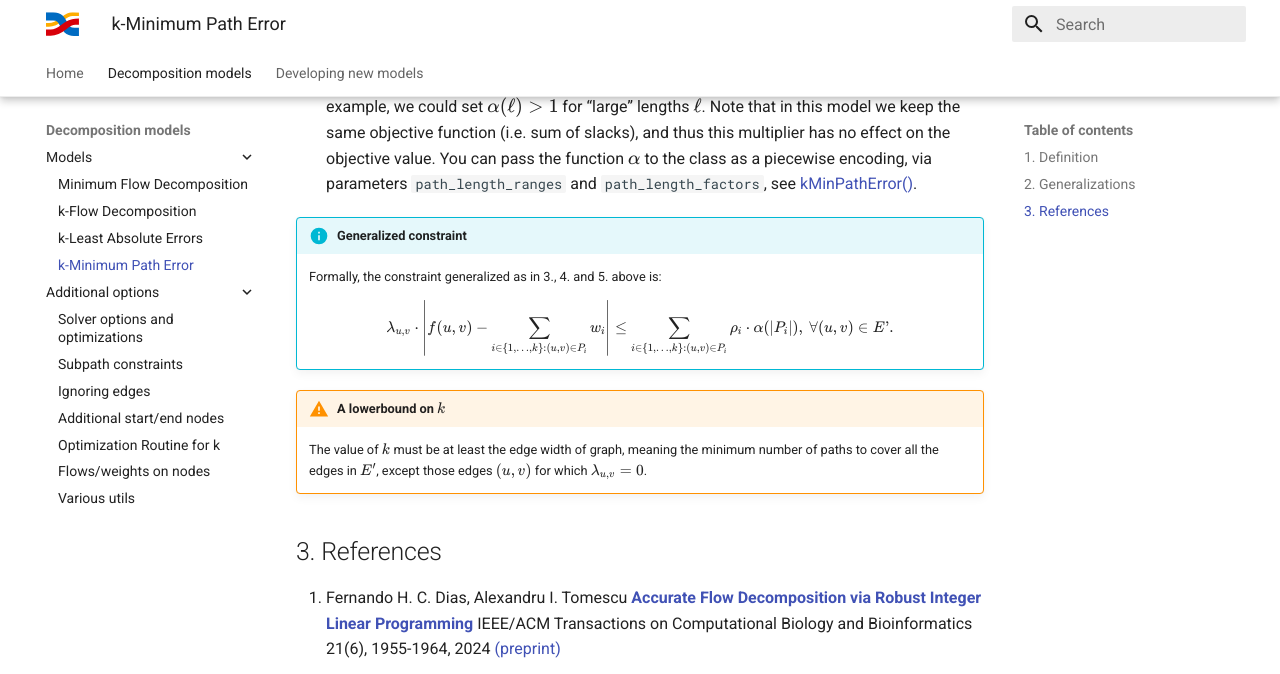
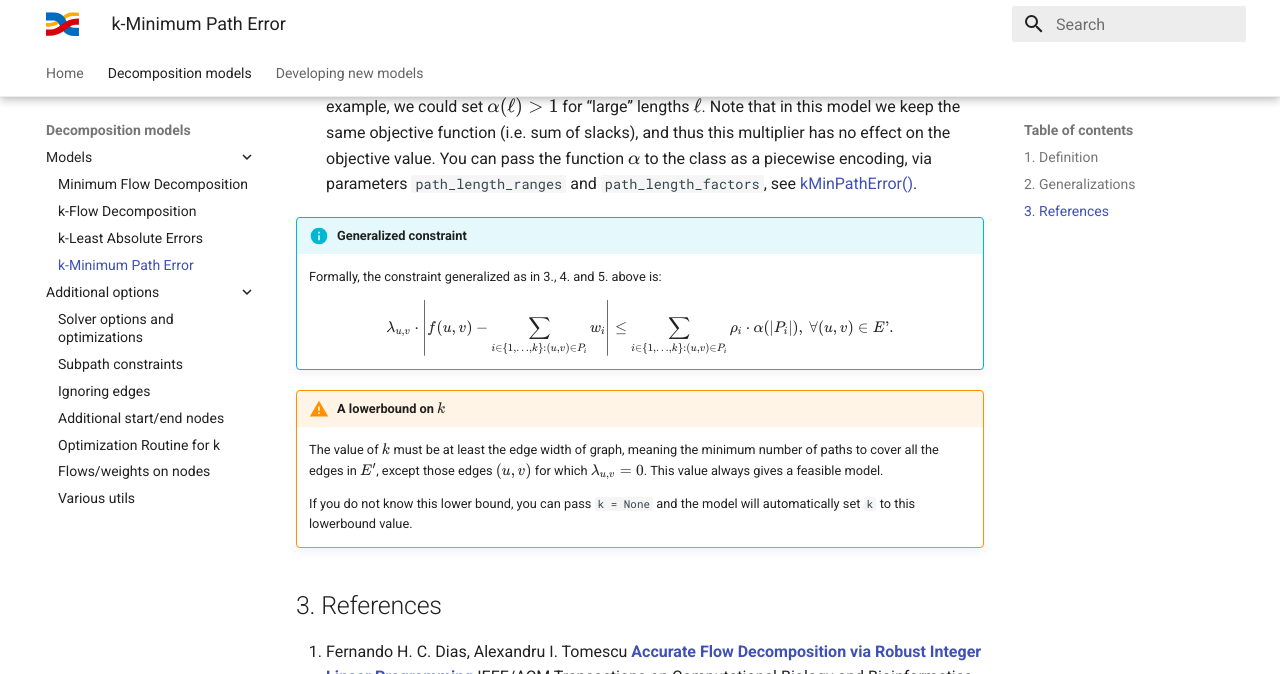
Before and after one commit to algbio/flowpaths, an MkDocs documentation site: the page built from docs/k-min-path-error.md, in a window 1280 px wide and 900 px high, scrolled down 1557 px, cut to the strip 0-674 px from the top of the window. Built offline with MkDocs 1.6.1 and Material for MkDocs 9.7.7, drawn with Linux system fonts in a browser that asks for light colours.

Commit message:
Update k-min-path-error.md

```diff
--- a/docs/k-min-path-error.md
+++ b/docs/k-min-path-error.md
@@ -42,7 +42,9 @@ This class implements a more general version, as follows:
     $$
 
 !!! warning "A lowerbound on $k$"
-    The value of $k$ must be at least the edge width of graph, meaning the minimum number of paths to cover all the edges in $E'$, except those edges $(u,v)$ for which $\lambda_{u,v} = 0$.
+    The value of $k$ must be at least the edge width of graph, meaning the minimum number of paths to cover all the edges in $E'$, except those edges $(u,v)$ for which $\lambda_{u,v} = 0$. This value always gives a feasible model.
+
+    If you do not know this lower bound, you can pass `k = None` and the model will automatically set `k` to this lowerbound value.
 
 ## 3. References
 
```
